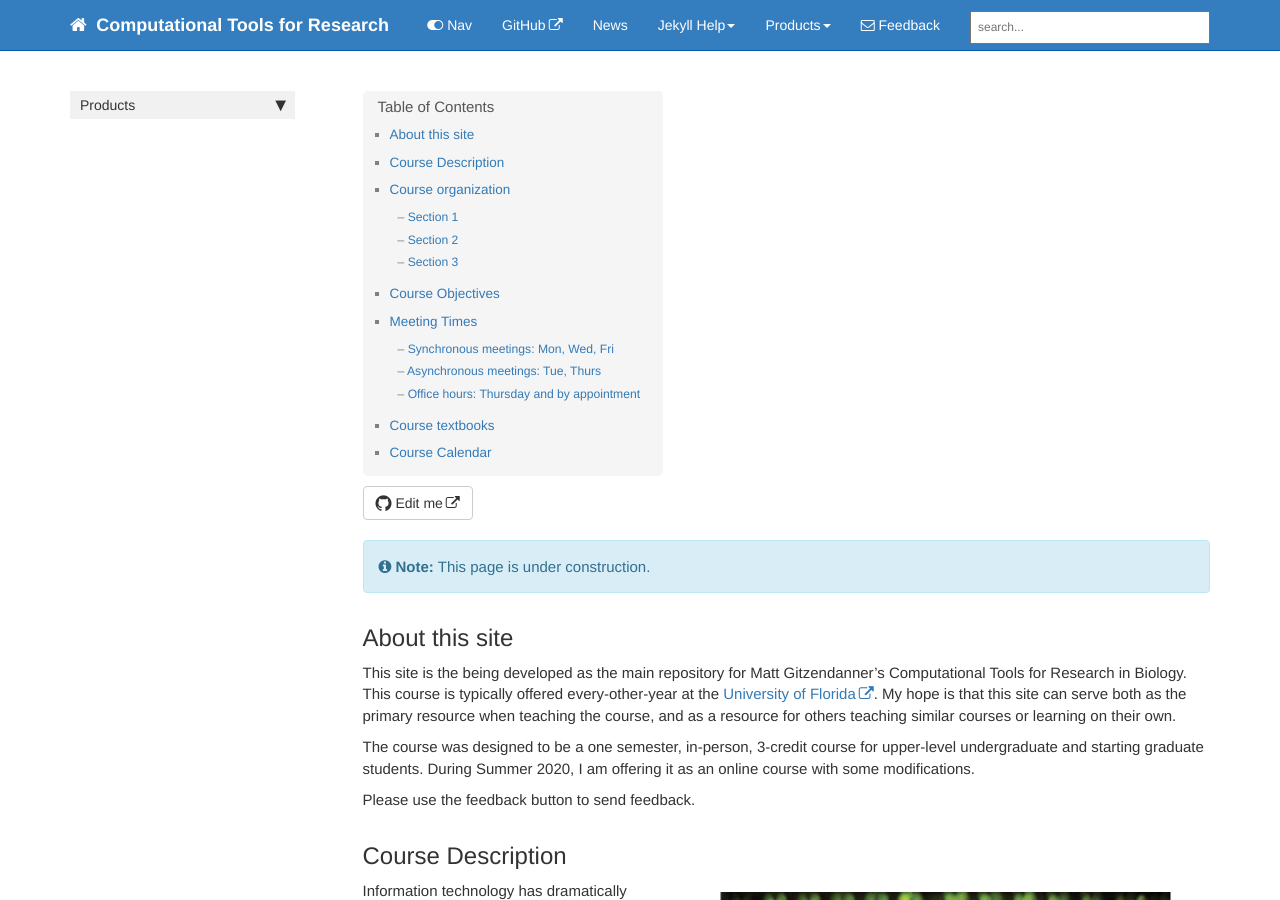
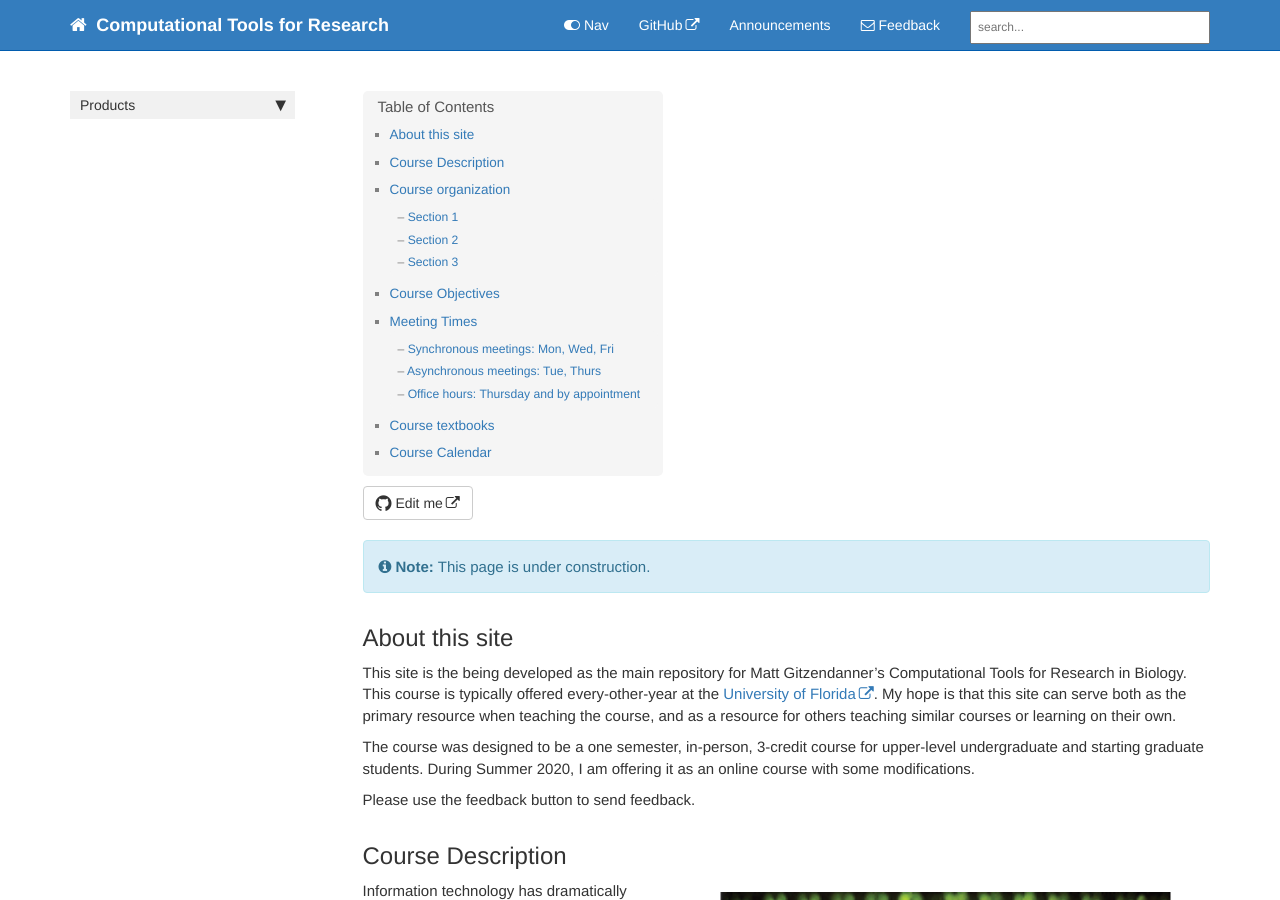
Before and after one commit to comptoolsres/comptoolsres.github.io, a Jekyll site: the page built from index.md, in a window 1280 px wide and 900 px high. Built offline with Jekyll 4.4.1, drawn with Linux system fonts in a browser that asks for light colours; comment, search, counter and statistics services are not loaded; some of the changed lines change nothing that is shown.

Commit message:
Fix topnav

```diff
--- a/_data/topnav.yml
+++ b/_data/topnav.yml
@@ -4,29 +4,29 @@ topnav:
 - title: Topnav
   items:
     - title: GitHub
-      external_url: https://github.com/tomjoht/documentation-theme-jekyll
-    - title: News
-      url: /news
+      external_url: https://github.com/comptoolsres
+    - title: Announcements
+      url: /Announcements
 
-#Topnav dropdowns
-topnav_dropdowns:
-- title: Topnav dropdowns
-  folders:
-    - title: Jekyll Help
-      folderitems:
-        - title: Jekyll Talk
-          external_url: https://talk.jekyllrb.com
-        - title: Jekyll documentation
-          external_url: http://jekyllrb.com/docs/home/
-        - title: Jekyll on Stack Overflow
-          external_url: http://stackoverflow.com/questions/tagged/jekyll
-        - title: Jekyll on my blog
-          external_url: http://idratherbewriting.com/category-jekyll/
-    - title: Products
-      folderitems:
-        - title: Jekyll Documentation Theme
-          url: /mydoc_introduction.html
-        - title: Product 1
-          url: /p1_landing_page.html
-        - title: Product 2
-          url: /p2_landing_page.html
+# #Topnav dropdowns
+# topnav_dropdowns:
+# - title: Topnav dropdowns
+#   folders:
+#     - title: Jekyll Help
+#       folderitems:
+#         - title: Jekyll Talk
+#           external_url: https://talk.jekyllrb.com
+#         - title: Jekyll documentation
+#           external_url: http://jekyllrb.com/docs/home/
+#         - title: Jekyll on Stack Overflow
+#           external_url: http://stackoverflow.com/questions/tagged/jekyll
+#         - title: Jekyll on my blog
+#           external_url: http://idratherbewriting.com/category-jekyll/
+#     - title: Products
+#       folderitems:
+#         - title: Jekyll Documentation Theme
+#           url: /mydoc_introduction.html
+#         - title: Product 1
+#           url: /p1_landing_page.html
+#         - title: Product 2
+#           url: /p2_landing_page.html
```
